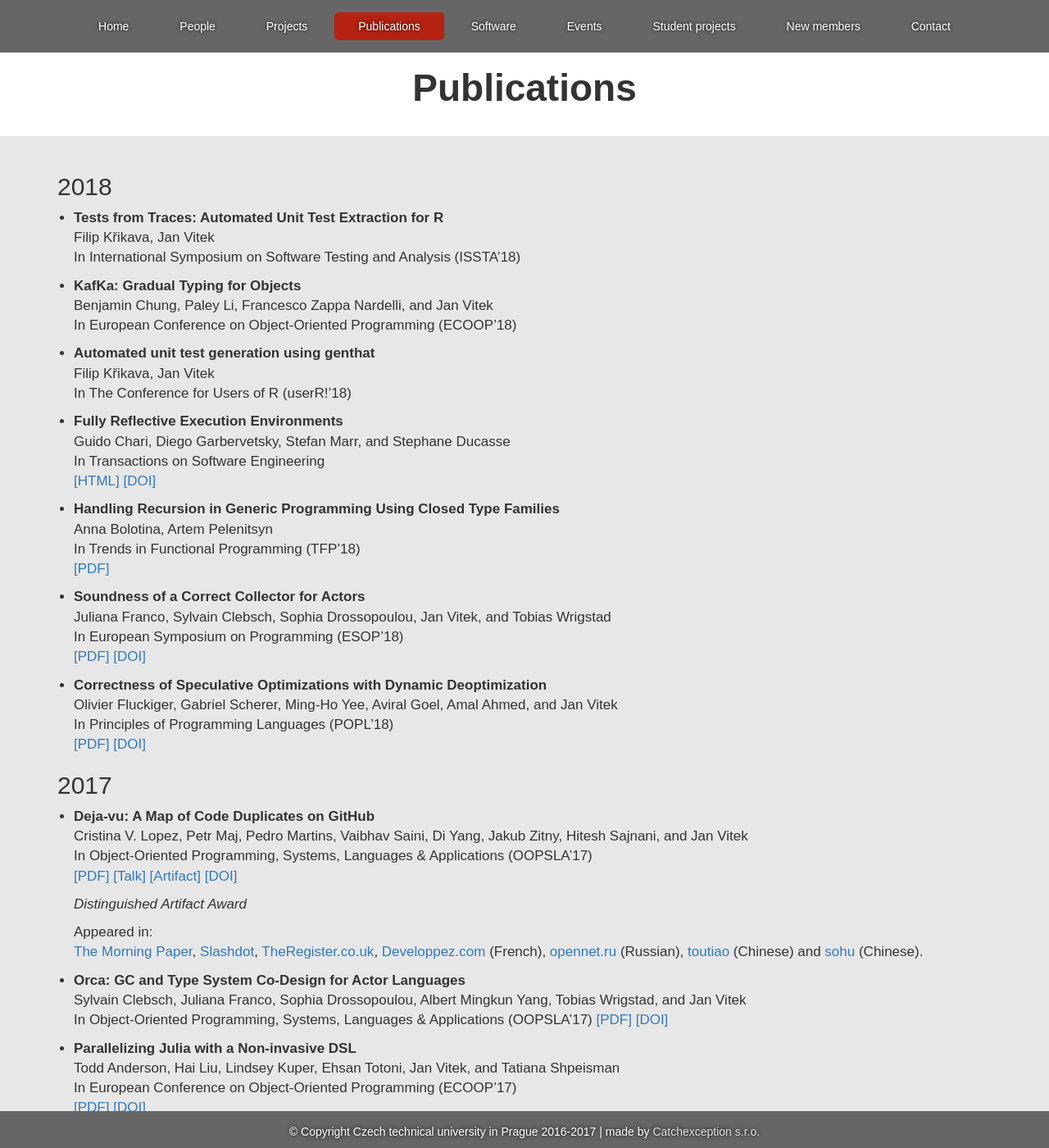
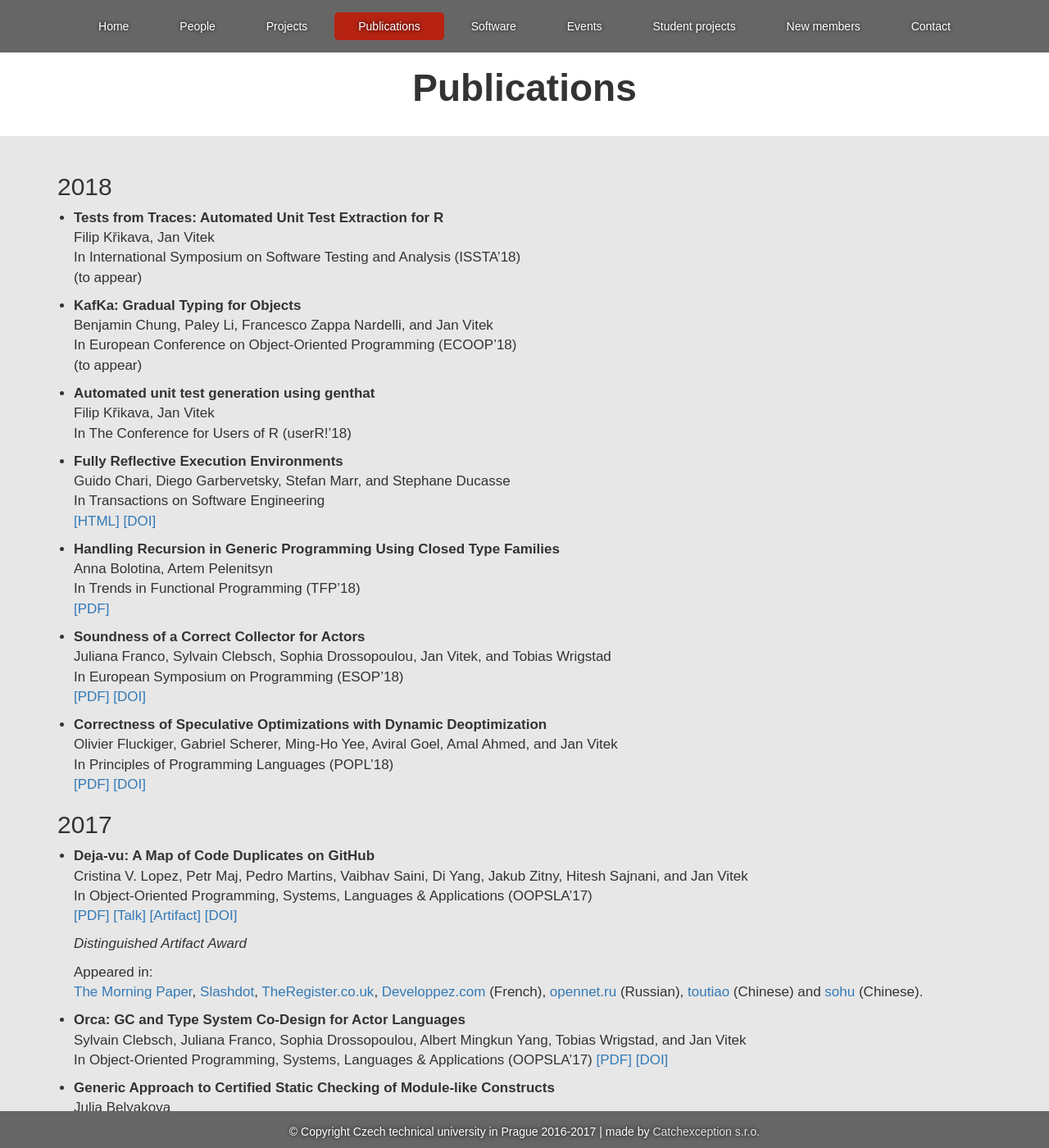
Before and after one commit to PRL-PRG/prl-prg.github.io, a Jekyll site: the page built from publications.md, in a window 1280 px wide and 1400 px high. Shown: the whole window at 82% size. Built offline with Jekyll 4.4.1, drawn with Linux system fonts in a browser that asks for light colours.

Commit message:
Added Julia's 2017 workshop to the list of publications.

```diff
--- a/publications.md
+++ b/publications.md
@@ -9,6 +9,7 @@
 - **Tests from Traces: Automated Unit Test Extraction for R**  <!-- new line -->
   Filip Křikava, Jan Vitek <!-- new line -->
   In International Symposium on Software Testing and Analysis (ISSTA'18) <!-- new line -->
+  (to appear)
 <!--
   [[PDF]]()
   [[DOI]]()
@@ -19,6 +20,7 @@
 - **KafKa: Gradual Typing for Objects** <!-- new line -->
   Benjamin Chung, Paley Li, Francesco Zappa Nardelli, and Jan Vitek <!-- new line -->
   In European Conference on Object-Oriented Programming (ECOOP'18) <!-- new line -->
+  (to appear)
 <!--
   [[PDF]]()
   [[DOI]]()
@@ -39,17 +41,20 @@
   [[HTML]](https://ieeexplore.ieee.org/document/8307099/)
   [[DOI]](https://doi.org/10.1109/TSE.2018.2812715)
 
+<!-- 11-13 June -->
 - **Handling Recursion in Generic Programming Using Closed Type Families** <!-- new line -->
   Anna Bolotina, Artem Pelenitsyn <!-- new line -->
   In Trends in Functional Programming (TFP'18) <!-- new line -->
   [[PDF]](http://staff.mmcs.sfedu.ru/~ulysses/Papers/2018-TFP-dgp-recursion.pdf)
 
+<!-- 14-20 April -->
 - **Soundness of a Correct Collector for Actors** <!-- new line -->
   Juliana Franco, Sylvain Clebsch, Sophia Drossopoulou, Jan Vitek, and Tobias Wrigstad <!-- new line -->
   In European Symposium on Programming (ESOP'18) <!-- new line -->
   [[PDF]](http://janvitek.org/pubs/esop18.pdf)
   [[DOI]](https://dx.doi.org/10.1007/978-3-319-89884-1_31)
 
+<!-- 7 - 13 January -->
 - **Correctness of Speculative Optimizations with Dynamic Deoptimization** <!-- new line -->
   Olivier Fluckiger, Gabriel Scherer, Ming-Ho Yee, Aviral Goel, Amal Ahmed, and Jan Vitek <!-- new line -->
   In Principles of Programming Languages (POPL'18) <!-- new line -->
@@ -82,6 +87,12 @@
   In Object-Oriented Programming, Systems, Languages & Applications (OOPSLA'17)
   [[PDF]](http://janvitek.org/pubs/oopsla17a.pdf)
   [[DOI]](https://doi.org/10.1145/3133896)
+
+- **Generic Approach to Certified Static Checking of Module-like Constructs** <!-- new line -->
+  Julia Belyakova <!-- new line -->
+  In Workshop on Formal Techniques for Java-like Programs (FTFJP'17) <!-- new line -->
+  [[HTML]](https://dl.acm.org/citation.cfm?id=3104045)
+  [[DOI]](https://doi.org/10.1145/3103111.3104045)
 
 - **Parallelizing Julia with a Non-invasive DSL** <!-- new line -->
   Todd Anderson, Hai Liu, Lindsey Kuper, Ehsan Totoni, Jan Vitek, and Tatiana Shpeisman <!-- new line -->
```
